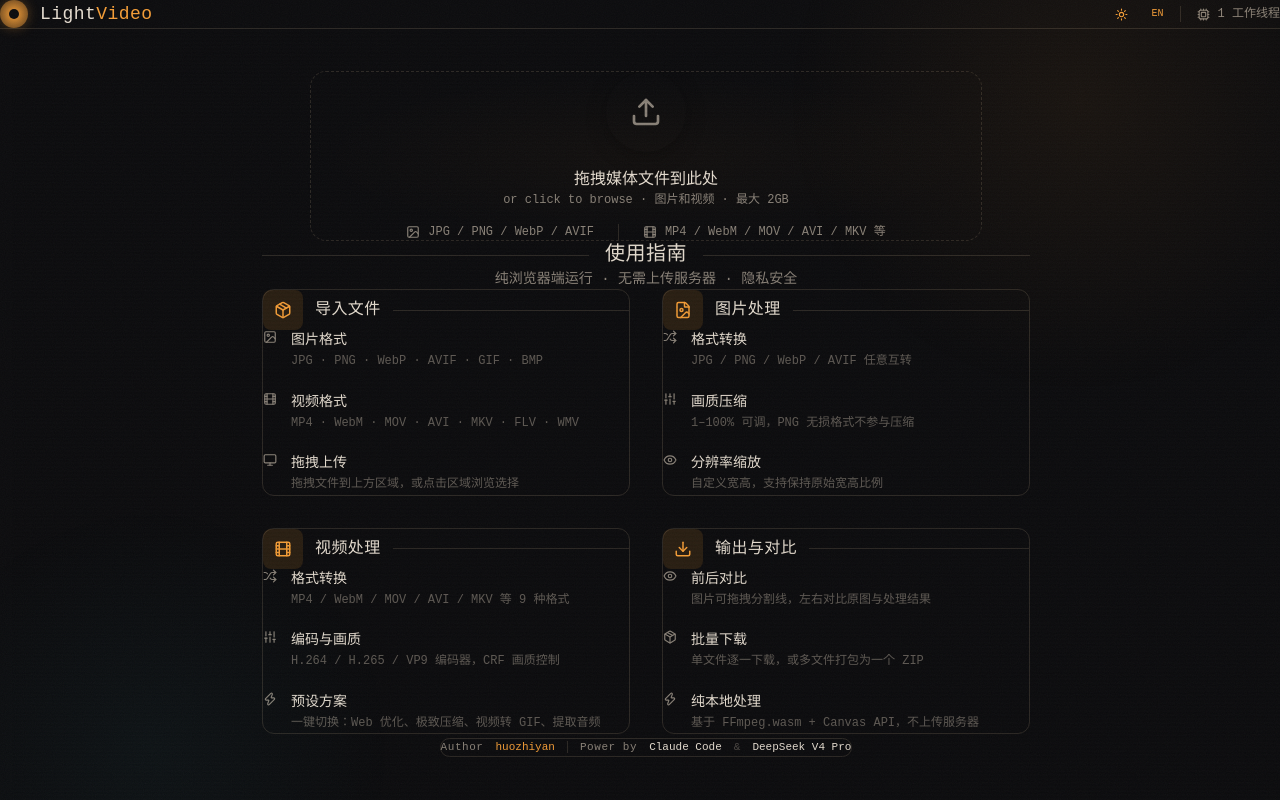
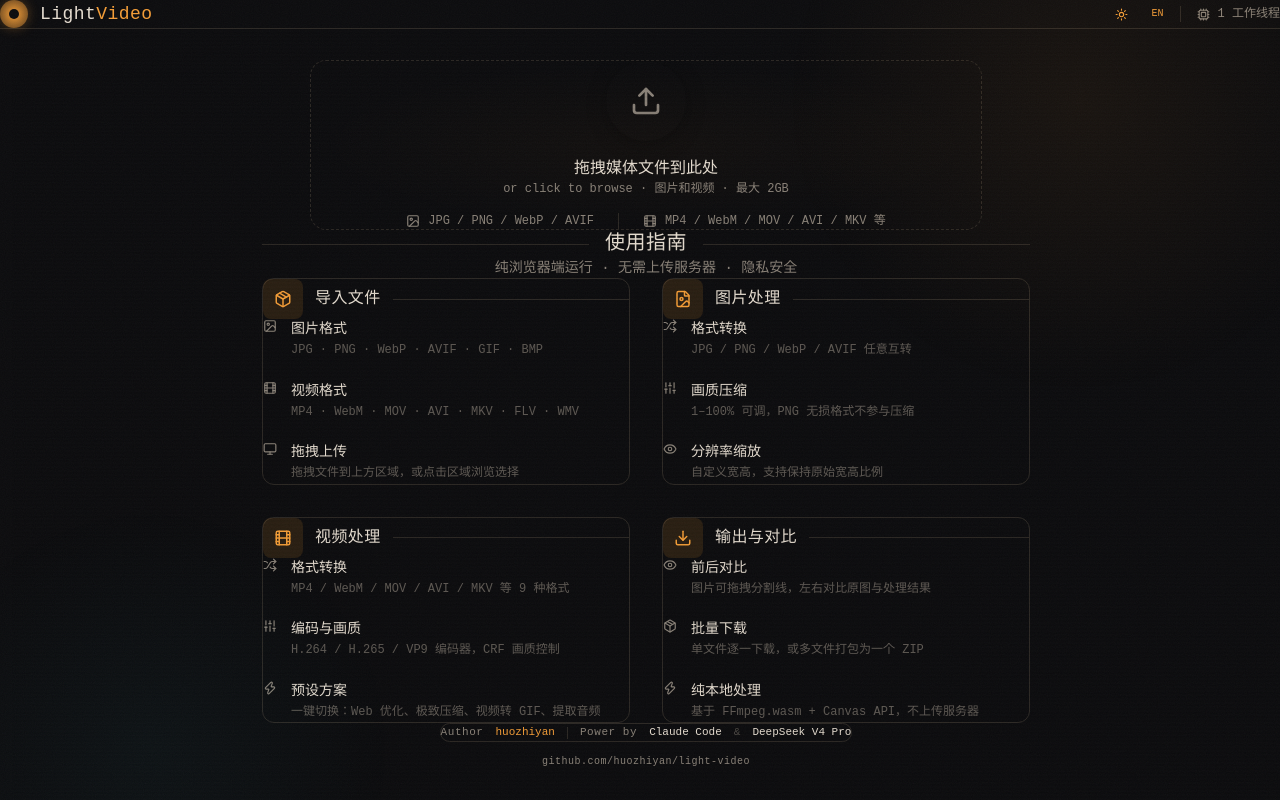
Before and after one commit to huozhiyan/light-video, a React (Vite) app: page / in a window 1280 px wide. Built offline with nearby package versions, Linux system fonts and the light colour scheme; a web font is replaced by a local one.

Commit message:
Add GitHub repo link to credits

```diff
--- a/src/components/GuidePanel.tsx
+++ b/src/components/GuidePanel.tsx
@@ -160,7 +160,7 @@ export function GuidePanel() {
       {/* Credits */}
       <motion.div
         variants={item}
-        className="mt-14 text-center"
+        className="mt-14 text-center flex flex-col items-center gap-3"
       >
         <div
           className="inline-flex items-center gap-3 px-5 py-2.5 rounded-full"
@@ -186,6 +186,15 @@ export function GuidePanel() {
             DeepSeek V4 Pro
           </span>
         </div>
+        <a
+          href="https://github.com/huozhiyan/light-video"
+          target="_blank"
+          rel="noopener noreferrer"
+          className="text-[10px] tracking-wider transition-opacity hover:opacity-70"
+          style={{ color: 'var(--color-text-secondary)', fontFamily: 'var(--font-mono)', textDecoration: 'none' }}
+        >
+          github.com/huozhiyan/light-video
+        </a>
       </motion.div>
     </motion.div>
   );
```
